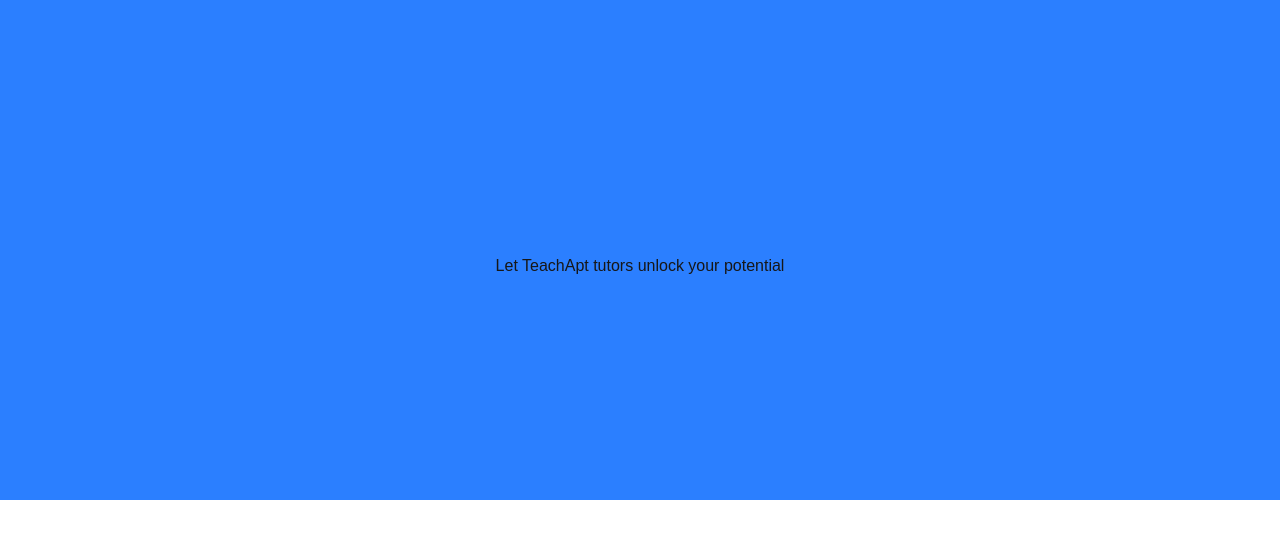
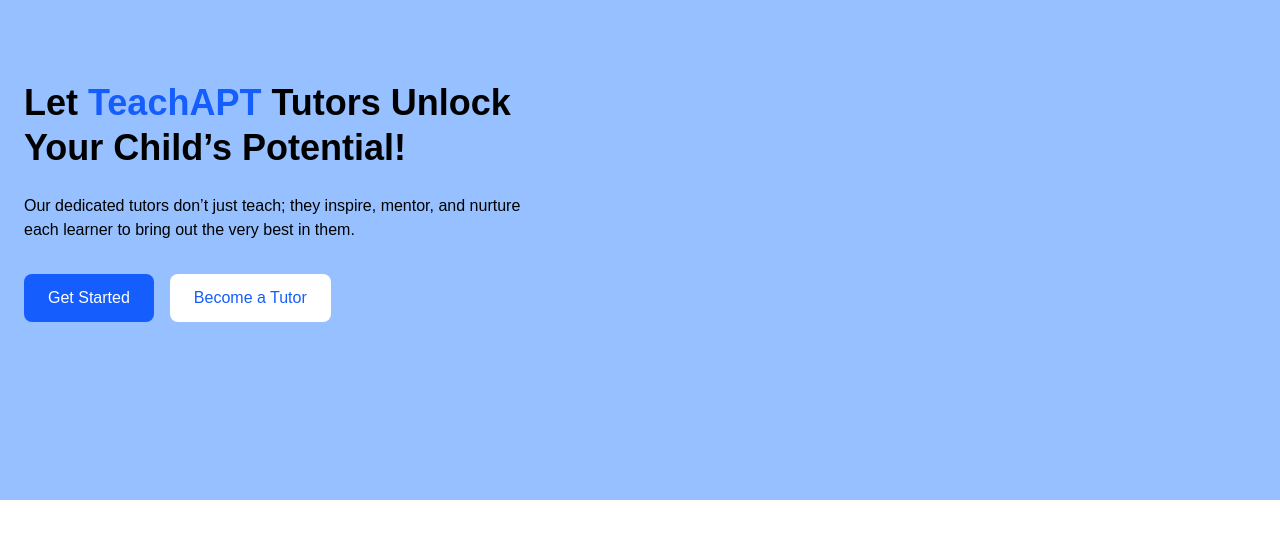
Before and after one commit to TeachApt/TeachApt-Frontend, a Next.js app: page / in a window 1280 px wide. Shown: the top 538 px of the page. Built offline with nearby package versions, Linux system fonts and the light colour scheme.

Commit message:
Hero section in progress

```diff
--- a/src/components/Hero.tsx
+++ b/src/components/Hero.tsx
@@ -3,9 +3,31 @@ import React from 'react'
 export default function Hero() {
   return (
     <div>
-        <section className='w-full bg-blue-500 h-[500px] flex flex-col justify-center items-center gap-8  '>
-            <img src="" alt="" />
-            <h2>Let TeachApt tutors unlock your potential</h2>
+        <section className='w-full bg-[#96C0FF] h-[500px] relative overflow-hidden  '>
+            <div className='mx-auto px-6 py-20 grid grid-cols-1 md:grid-cols-2 gap-12 items-center text-black'>
+
+              <div>
+                  <h2 className='text-3xl md:text-4xl font-bold leading-tight'> Let <span className="text-blue-600">TeachAPT</span> Tutors Unlock
+            <br /> Your Child’s Potential!</h2>
+
+            <p className='mt-6 max-w-lg'>
+              Our dedicated tutors don’t just teach; they inspire,
+            mentor, and nurture each learner to bring out
+            the very best in them.
+            </p>
+
+            <div className='mt-8 flex gap-4'>
+              <button className='bg-blue-600 text-white px-6 py-3 rounded-lg font-medium hover:bg-blue-700 transition'> Get Started </button>
+
+              <button className='bg-white text-blue-600 px-6 py-3 rounded-lg font-medium hover:bg-blue-200 transition'>  Become a Tutor </button>
+            </div>
+          </div>
+
+         {/* image part */}
+         <div>
+
+         </div>
+          </div>
         </section>
     </div>
   )
```
